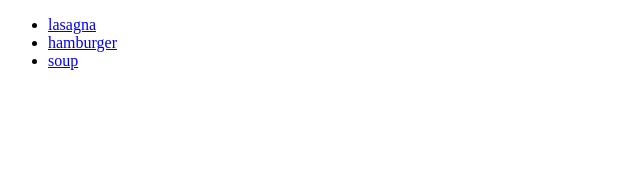
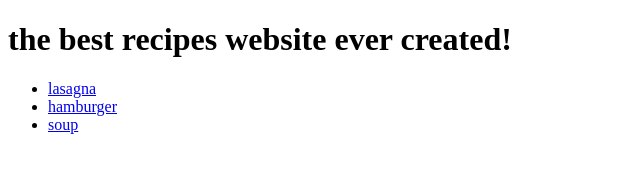
Before and after one commit to Jessie-Isho/odin-recipes, a plain HTML site: page index.html in a window 1280 px wide. Shown: the whole page, without its empty margins (0-640 px from the left). Drawn offline with Linux system fonts and the light colour scheme.

Commit message:
index.html

```diff
--- a/index.html
+++ b/index.html
@@ -5,6 +5,7 @@
     <title>odin-recipes</title>
 </head>
 <body>
+    <h1>the best recipes website ever created!</h1>
     <ul>
 <li><a href="recipes/lasagna.html">lasagna</a></li>
 <li><a href="recipes/hamburger.html">hamburger</a></li>
```
